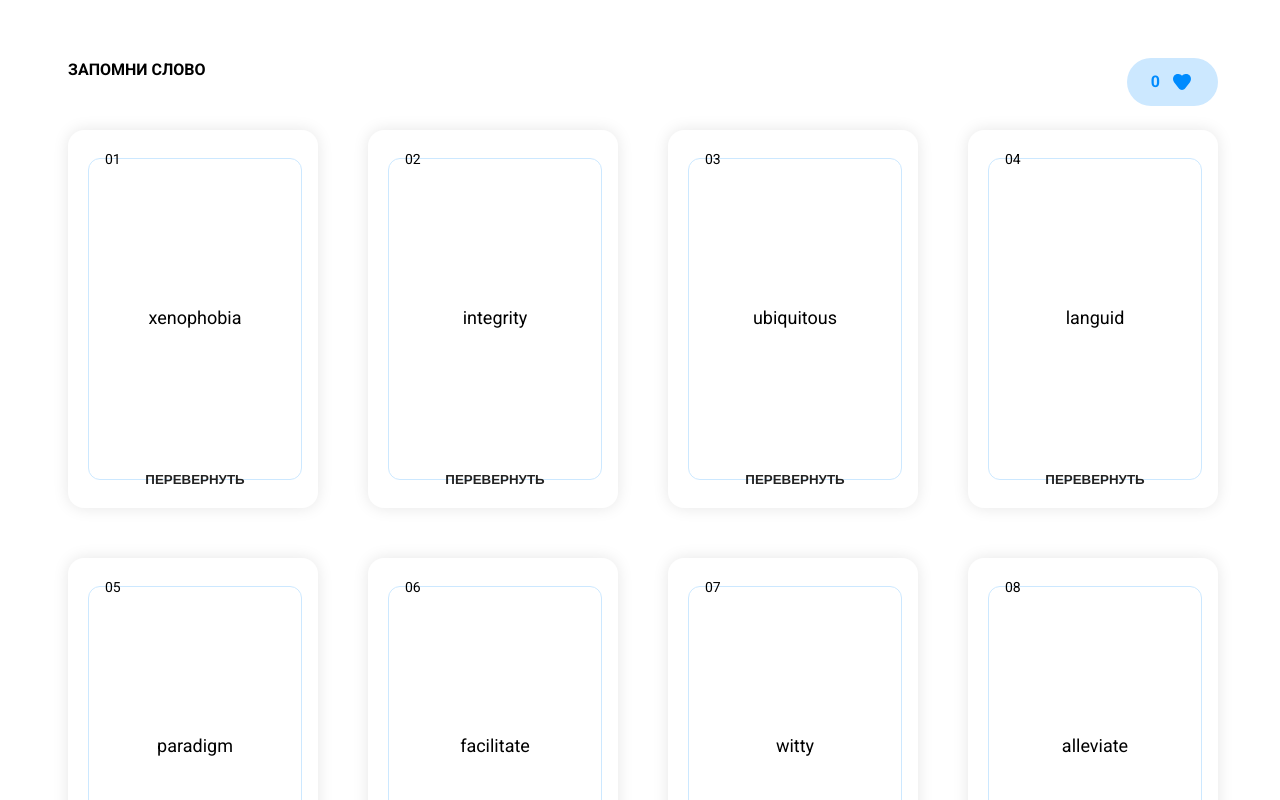
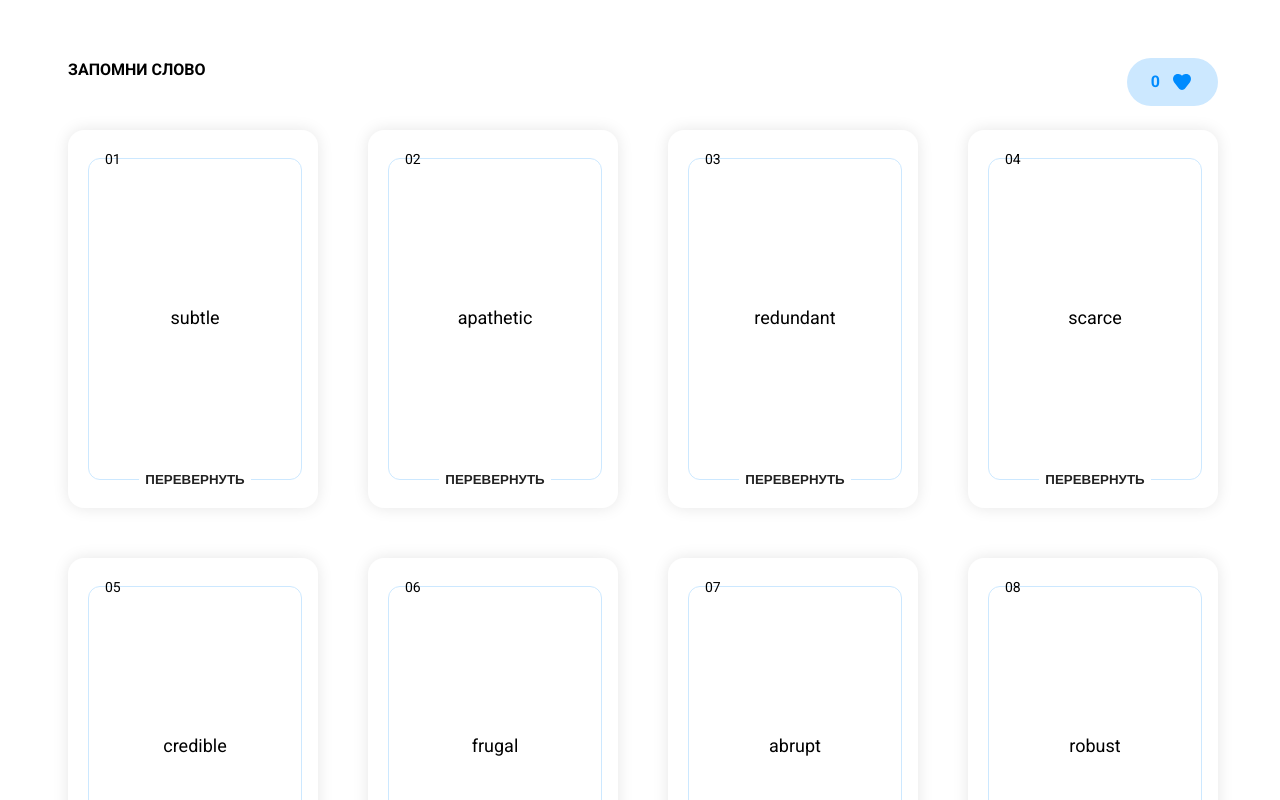
Before and after one commit to vnucka/homework_to_ps, a Vue app: page / in a window 1280 px wide. Both pictures are taken after a click on the button "Начать игру". Shown: the top 800 px of the page. Built offline with nearby package versions, Linux system fonts and the light colour scheme.

Commit message:
new gameItems, card events && UiIcon

```diff
--- a/src/components/Card.vue
+++ b/src/components/Card.vue
@@ -1,8 +1,6 @@
 <script setup>
 import Button from './Button.vue'
-import IconSuccess from '../icons/IconSuccess.vue'
-import IconError from '../icons/IconError.vue'
-import {ref} from 'vue'
+import UiIcon from './UiIcon.vue'
 defineProps({
   cardNumber: {
     type: String,
@@ -29,10 +27,14 @@ defineProps({
   }
 })
 
-const emit = defineEmits(['toggleCardState'])
+const emit = defineEmits(['toggleCardState', 'answer'])
 
 const toggleCardState = () => {
   emit('toggleCardState')
+}
+
+const setAnswer = (answer) => {
+  emit('answer', answer)
 }
 </script>
 
@@ -51,8 +53,16 @@ const toggleCardState = () => {
         <div
             v-if="cardStatus !== 'pending'"
             class="card-status">
-          <IconSuccess v-if="cardStatus === 'success'" />
-          <icon-error v-if="cardStatus === 'fail'" />
+          <UiIcon
+              v-if="cardStatus === 'fail'"
+              size="48"
+              name="IconError"
+          ></UiIcon>
+          <UiIcon
+              v-if="cardStatus === 'success'"
+              size="48"
+              name="IconSuccess"
+          ></UiIcon>
         </div>
       </div>
       <div v-if="state === 'closed'" class="card-body">
@@ -61,14 +71,30 @@ const toggleCardState = () => {
       <div v-else class="card-body">
         {{ cardTextTranslate }}
       </div>
-      <div class="card-footer">
+      <div v-if="cardStatus === 'pending'" class="card-footer">
         <Button
+            v-if="state === 'closed'"
             :style="'transparent'"
             :uppercase="true"
             text-weight="700"
             @click="toggleCardState"
         >Перевернуть</Button>
+        <div v-else class="icon-btns">
+          <Button :style="'icon'" @click="setAnswer(false)">
+            <UiIcon
+                size="24"
+                name="IconError"
+            ></UiIcon>
+          </Button>
+          <Button :style="'icon'" @click="setAnswer(true)">
+            <UiIcon
+                size="24"
+                name="IconSuccess"
+            ></UiIcon>
+          </Button>
+        </div>
       </div>
+      <div v-else></div>
     </div>
   </div>
 </template>
@@ -131,5 +157,15 @@ const toggleCardState = () => {
     display: flex;
     justify-content: center;
     transform: translateY(9px);
+    .button,
+    .icon-btns {
+      background: #FFFFFF;
+    }
+    .icon-btns {
+      width: 100px;
+      display: flex;
+      justify-content: space-around;
+      transform: translateY(7px);
+    }
   }
 </style>
--- /dev/null
+++ b/src/components/UiIcon.vue
@@ -0,0 +1,42 @@
+<script setup>
+  import { defineAsyncComponent, computed } from 'vue'
+  const { size, name } = defineProps({
+    size: {
+      type: [Number, String],
+      default: 48,
+      validator: value => [12, 24, 48].includes(+value),
+    },
+    name: {
+      type: String,
+      default: null
+    }
+  })
+  const icons = import.meta.glob('../icons/*.vue')
+  const Icon = computed(() => {
+    const path = `../icons/${name}.vue`
+    return icons[path]
+        ? defineAsyncComponent(icons[path])
+        : null
+  })
+
+</script>
+
+<template>
+  <component :is="Icon" :class="'size-' + size" />
+</template>
+
+<style scoped>
+
+.size-12 {
+  width: 12px;
+  height: 12px;
+}
+.size-24 {
+  width: 24px;
+  height: 24px;
+}
+.size-48 {
+  width: 48px;
+  height: 48px;
+}
+</style>
--- a/src/gameItems.js
+++ b/src/gameItems.js
@@ -1,202 +1,101 @@
 export default [
-  {
-    'text': 'unadmitted',
-    'translate': 'непризнанный'
-  },
-  {
-    'text': 'persistent',
-    'translate': 'настойчивый'
-  },
-  {
-    'text': 'framework',
-    'translate': 'каркас, структура'
-  },
-  {
-    'text': 'eloquent',
-    'translate': 'красноречивый'
-  },
-  {
-    'text': 'diligent',
-    'translate': 'усердный'
-  },
-  {
-    'text': 'ambiguous',
-    'translate': 'двусмысленный'
-  },
-  {
-    'text': 'resilient',
-    'translate': 'живучий, устойчивый'
-  },
-  {
-    'text': 'scrutiny',
-    'translate': 'тщательное изучение'
-  },
-  {
-    'text': 'ubiquitous',
-    'translate': 'вездесущий'
-  },
-  {
-    'text': 'voracious',
-    'translate': 'ненасытный'
-  },
-  {
-    'text': 'conundrum',
-    'translate': 'головоломка, загадка'
-  },
-  {
-    'text': 'ephemeral',
-    'translate': 'мимолетный, недолговечный'
-  },
-  {
-    'text': 'lucid',
-    'translate': 'ясный, понятный'
-  },
-  {
-    'text': 'meticulous',
-    'translate': 'педантичный, дотошный'
-  },
-  {
-    'text': 'novice',
-    'translate': 'новичок'
-  },
-  {
-    'text': 'obsolete',
-    'translate': 'устаревший'
-  },
-  {
-    'text': 'quintessential',
-    'translate': 'самый типичный, квинтэссенция'
-  },
-  {
-    'text': 'redundant',
-    'translate': 'избыточный'
-  },
-  {
-    'text': 'serene',
-    'translate': 'безмятежный'
-  },
-  {
-    'text': 'taciturn',
-    'translate': 'молчаливый'
-  },
-  {
-    'text': 'allocate',
-    'translate': 'выделять, распределять'
-  },
-  {
-    'text': 'benevolent',
-    'translate': 'благожелательный'
-  },
-  {
-    'text': 'candid',
-    'translate': 'откровенный, чистосердечный'
-  },
-  {
-    'text': 'dearth',
-    'translate': 'недостаток, нехватка'
-  },
-  {
-    'text': 'eclectic',
-    'translate': 'эклектичный, разносторонний'
-  },
-  {
-    'text': 'facilitate',
-    'translate': 'облегчать, способствовать'
-  },
-  {
-    'text': 'gregarious',
-    'translate': 'общительный'
-  },
-  {
-    'text': 'hierarchy',
-    'translate': 'иерархия'
-  },
-  {
-    'text': 'integrity',
-    'translate': 'целостность, честность'
-  },
-  {
-    'text': 'juxtaposition',
-    'translate': 'сопоставление'
-  },
-  {
-    'text': 'kinetic',
-    'translate': 'кинетический, подвижный'
-  },
-  {
-    'text': 'languid',
-    'translate': 'расслабленный, вялый'
-  },
-  {
-    'text': 'magnanimous',
-    'translate': 'великодушный'
-  },
-  {
-    'text': 'nostalgia',
-    'translate': 'ностальгия'
-  },
-  {
-    'text': 'opaque',
-    'translate': 'непрозрачный, неясный'
-  },
-  {
-    'text': 'paradigm',
-    'translate': 'модель, образец'
-  },
-  {
-    'text': 'quandary',
-    'translate': 'затруднительное положение'
-  },
-  {
-    'text': 'rhetoric',
-    'translate': 'риторика, красноречие'
-  },
-  {
-    'text': 'sporadic',
-    'translate': 'спорадический, случайный'
-  },
-  {
-    'text': 'trepidation',
-    'translate': 'трепет, беспокойство'
-  },
-  {
-    'text': 'unanimous',
-    'translate': 'единогласный'
-  },
-  {
-    'text': 'vindicate',
-    'translate': 'оправдывать, защищать'
-  },
-  {
-    'text': 'witty',
-    'translate': 'остроумный'
-  },
-  {
-    'text': 'xenophobia',
-    'translate': 'ксенофобия'
-  },
-  {
-    'text': 'yield',
-    'translate': 'уступать, приносить (урожай)'
-  },
-  {
-    'text': 'zealous',
-    'translate': 'усердный, ревностный'
-  },
-  {
-    'text': 'alleviate',
-    'translate': 'ослаблять, смягчать'
-  },
-  {
-    'text': 'bolster',
-    'translate': 'поддерживать, укреплять'
-  },
-  {
-    'text': 'catalyst',
-    'translate': 'катализатор, стимул'
-  },
-  {
-    'text': 'debilitate',
-    'translate': 'ослаблять'
-  }
+  { text: 'unadmitted', translate: 'космический корабль', isCorrect: false },
+  { text: 'persistent', translate: 'настойчивый', isCorrect: true },
+  { text: 'framework', translate: 'банан', isCorrect: false },
+  { text: 'eloquent', translate: 'красноречивый', isCorrect: true },
+  { text: 'diligent', translate: 'ленивый', isCorrect: false },
+  { text: 'ambiguous', translate: 'двусмысленный', isCorrect: true },
+  { text: 'resilient', translate: 'стеклянный', isCorrect: false },
+  { text: 'scrutiny', translate: 'тщательное изучение', isCorrect: true },
+  { text: 'ubiquitous', translate: 'редкий вид животных', isCorrect: false },
+  { text: 'voracious', translate: 'ненасытный', isCorrect: true },
+  { text: 'conundrum', translate: 'пылесос', isCorrect: false },
+  { text: 'ephemeral', translate: 'мимолетный, недолговечный', isCorrect: true },
+  { text: 'lucid', translate: 'грязный', isCorrect: false },
+  { text: 'meticulous', translate: 'педантичный, дотошный', isCorrect: true },
+  { text: 'novice', translate: 'профессионал с опытом', isCorrect: false },
+  { text: 'obsolete', translate: 'устаревший', isCorrect: true },
+  { text: 'quintessential', translate: 'кухонная утварь', isCorrect: false },
+  { text: 'redundant', translate: 'избыточный', isCorrect: true },
+  { text: 'serene', translate: 'шумный и хаотичный', isCorrect: false },
+  { text: 'taciturn', translate: 'молчаливый', isCorrect: true },
+  { text: 'allocate', translate: 'поедать', isCorrect: false },
+  { text: 'benevolent', translate: 'благожелательный', isCorrect: true },
+  { text: 'candid', translate: 'фальшивый и лживый', isCorrect: false },
+  { text: 'dearth', translate: 'недостаток, нехватка', isCorrect: true },
+  { text: 'eclectic', translate: 'одинаковый и скучный', isCorrect: false },
+  { text: 'facilitate', translate: 'облегчать, способствовать', isCorrect: true },
+  { text: 'gregarious', translate: 'одинокий и замкнутый', isCorrect: false },
+  { text: 'hierarchy', translate: 'иерархия', isCorrect: true },
+  { text: 'integrity', translate: 'сломанный механизм', isCorrect: false },
+  { text: 'juxtaposition', translate: 'сопоставление', isCorrect: true },
+  { text: 'kinetic', translate: 'неподвижный', isCorrect: false },
+  { text: 'languid', translate: 'расслабленный, вялый', isCorrect: true },
+  { text: 'magnanimous', translate: 'мстительный', isCorrect: false },
+  { text: 'nostalgia', translate: 'ностальгия', isCorrect: true },
+  { text: 'opaque', translate: 'полностью прозрачный', isCorrect: false },
+  { text: 'paradigm', translate: 'модель, образец', isCorrect: true },
+  { text: 'quandary', translate: 'праздничный салют', isCorrect: false },
+  { text: 'rhetoric', translate: 'риторика, красноречие', isCorrect: true },
+  { text: 'sporadic', translate: 'постоянный и регулярный', isCorrect: false },
+  { text: 'trepidation', translate: 'трепет, беспокойство', isCorrect: true },
+  { text: 'unanimous', translate: 'разделённый во мнениях', isCorrect: false },
+  { text: 'vindicate', translate: 'оправдывать, защищать', isCorrect: true },
+  { text: 'witty', translate: 'глупый', isCorrect: false },
+  { text: 'xenophobia', translate: 'ксенофобия', isCorrect: true },
+  { text: 'yield', translate: 'телепортироваться', isCorrect: false },
+  { text: 'zealous', translate: 'усердный, ревностный', isCorrect: true },
+  { text: 'alleviate', translate: 'усугублять', isCorrect: false },
+  { text: 'bolster', translate: 'поддерживать, укреплять', isCorrect: true },
+  { text: 'catalyst', translate: 'детская игрушка', isCorrect: false },
+  { text: 'debilitate', translate: 'ослаблять', isCorrect: true },
+  { text: 'abrupt', translate: 'резкий, внезапный', isCorrect: true },
+  { text: 'abundant', translate: 'дефицитный товар', isCorrect: false },
+  { text: 'adverse', translate: 'неблагоприятный', isCorrect: true },
+  { text: 'affluent', translate: 'бедный и нуждающийся', isCorrect: false },
+  { text: 'altruistic', translate: 'альтруистичный', isCorrect: true },
+  { text: 'apathetic', translate: 'чрезвычайно заинтересованный', isCorrect: false },
+  { text: 'arduous', translate: 'трудный, изнурительный', isCorrect: true },
+  { text: 'beneath', translate: 'над облаками', isCorrect: false },
+  { text: 'coherent', translate: 'связный, логичный', isCorrect: true },
+  { text: 'concurrent', translate: 'происходящий раз в столетие', isCorrect: false },
+  { text: 'contemplate', translate: 'размышлять, обдумывать', isCorrect: true },
+  { text: 'conventional', translate: 'хаотичный и спонтанный', isCorrect: false },
+  { text: 'credible', translate: 'достоверный, правдоподобный', isCorrect: true },
+  { text: 'cryptic', translate: 'предельно очевидный', isCorrect: false },
+  { text: 'detrimental', translate: 'вредный', isCorrect: true },
+  { text: 'elusive', translate: 'легко достижимый', isCorrect: false },
+  { text: 'eminent', translate: 'выдающийся, известный', isCorrect: true },
+  { text: 'erratic', translate: 'строго упорядоченный', isCorrect: false },
+  { text: 'feasible', translate: 'осуществимый', isCorrect: true },
+  { text: 'frugal', translate: 'расточительный', isCorrect: false },
+  { text: 'hostile', translate: 'враждебный', isCorrect: true },
+  { text: 'imminent', translate: 'произошедший много лет назад', isCorrect: false },
+  { text: 'inhibit', translate: 'сдерживать, препятствовать', isCorrect: true },
+  { text: 'innovative', translate: 'устаревший и архаичный', isCorrect: false },
+  { text: 'intuitive', translate: 'интуитивный', isCorrect: true },
+  { text: 'lenient', translate: 'чрезвычайно строгий', isCorrect: false },
+  { text: 'meager', translate: 'скудный, недостаточный', isCorrect: true },
+  { text: 'mundane', translate: 'магический и сверхъестественный', isCorrect: false },
+  { text: 'notorious', translate: 'печально известный', isCorrect: true },
+  { text: 'obsolete', translate: 'передовая технология', isCorrect: false },
+  { text: 'plausible', translate: 'правдоподобный', isCorrect: true },
+  { text: 'pragmatic', translate: 'оторванный от реальности', isCorrect: false },
+  { text: 'profound', translate: 'глубокий, значительный', isCorrect: true },
+  { text: 'redundant', translate: 'жизненно необходимый', isCorrect: false },
+  { text: 'robust', translate: 'крепкий, устойчивый', isCorrect: true },
+  { text: 'scarce', translate: 'имеющийся в избытке', isCorrect: false },
+  { text: 'subtle', translate: 'тонкий, едва заметный', isCorrect: true },
+  { text: 'superficial', translate: 'глубокий и всесторонний', isCorrect: false },
+  { text: 'tedious', translate: 'утомительный, скучный', isCorrect: true },
+  { text: 'transient', translate: 'вечный и неизменный', isCorrect: false },
+  { text: 'vague', translate: 'расплывчатый, неясный', isCorrect: true },
+  { text: 'versatile', translate: 'годящийся только для одной задачи', isCorrect: false },
+  { text: 'viable', translate: 'жизнеспособный', isCorrect: true },
+  { text: 'whimsical', translate: 'строгий и формальный', isCorrect: false },
+  { text: 'assertive', translate: 'уверенный, напористый', isCorrect: true },
+  { text: 'chaotic', translate: 'строго организованный', isCorrect: false },
+  { text: 'conspicuous', translate: 'заметный, бросающийся в глаза', isCorrect: true },
+  { text: 'docile', translate: 'агрессивный и неуправляемый', isCorrect: false },
+  { text: 'impartial', translate: 'беспристрастный', isCorrect: true }
 ]
--- a/src/icons/IconError.vue
+++ b/src/icons/IconError.vue
@@ -1,9 +1,5 @@
 <template>
-  <svg width="48" height="48" viewBox="0 0 48 48" fill="none" xmlns="http://www.w3.org/2000/svg">
+  <svg viewBox="0 0 48 48" fill="none" xmlns="http://www.w3.org/2000/svg">
     <path fill-rule="evenodd" clip-rule="evenodd" d="M30.922 28.778L28.8 30.9L23.998 26.102L19.198 30.894L17.078 28.772L21.876 23.982L17.078 19.186L19.2 17.064L24 21.862L28.802 17.068L30.922 19.192L26.122 23.982L30.922 28.778ZM24 4.5C13.248 4.5 4.5 13.248 4.5 24C4.5 34.752 13.248 43.5 24 43.5C34.752 43.5 43.5 34.752 43.5 24C43.5 13.248 34.752 4.5 24 4.5Z" fill="#D00303"/>
   </svg>
 </template>
-
-<style scoped>
-
-</style>
--- a/src/icons/IconSuccess.vue
+++ b/src/icons/IconSuccess.vue
@@ -1,9 +1,5 @@
 <template>
-  <svg width="36" height="36" viewBox="0 0 36 36" fill="none" xmlns="http://www.w3.org/2000/svg">
+  <svg viewBox="0 0 45 37" fill="none" xmlns="http://www.w3.org/2000/svg">
     <path fill-rule="evenodd" clip-rule="evenodd" d="M19.8129 24.1071L19.416 24.8105H17.8652L17.3982 24.1902C17.3705 24.1477 14.6252 20.0455 11.0769 17.8006L9.90462 17.0622L11.3852 14.7212L12.5538 15.4597C15.1108 17.0751 17.2338 19.4345 18.4855 21.0092C20.4517 18.0462 25.056 11.8745 32.1175 6.86954C28.8185 2.69354 23.7212 0 18 0C8.07508 0 0 8.07508 0 18C0 27.9249 8.07508 36 18 36C27.9249 36 36 27.9249 36 18C36 14.7932 35.1471 11.7877 33.672 9.17723C24.7495 15.5391 19.8665 24.0129 19.8129 24.1071Z" fill="#09BB00"/>
   </svg>
 </template>
-
-<style scoped>
-
-</style>
```
Also changed, not shown: src/App.vue (+12 -11 lines).
